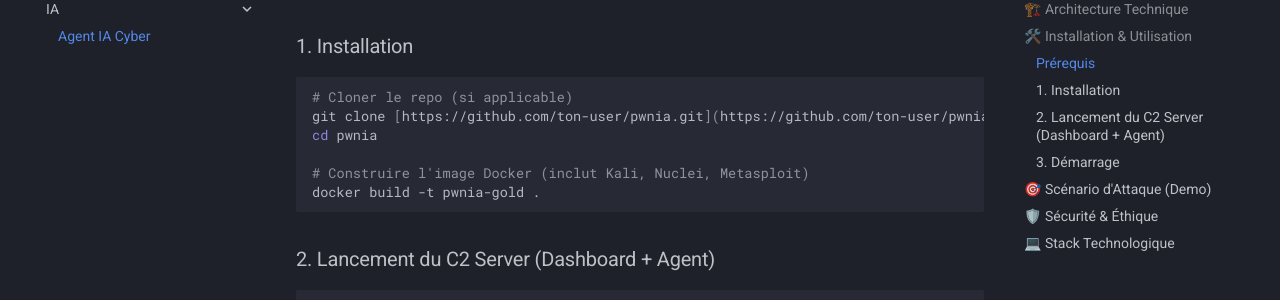
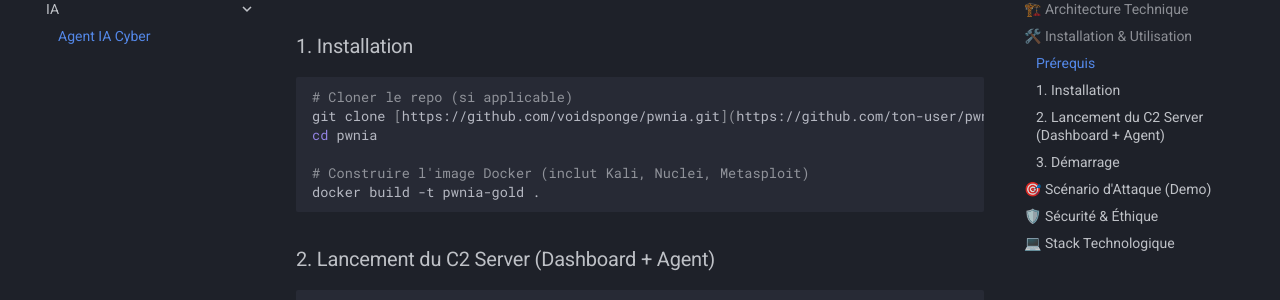
Before and after one commit to voidsponge/portfolio, an MkDocs documentation site: the page built from docs/ia/agent-ia.md, in a window 1280 px wide and 900 px high, scrolled down 1669 px. Shown: the part 153-453 px from the top of the window. Built offline with MkDocs 1.6.1 and Material for MkDocs 9.7.7, drawn with Linux system fonts in a browser that asks for light colours; some of the changed lines change nothing that is shown.

Commit message:
Fix repository URL in installation instructions

````diff
--- a/docs/ia/agent-ia.md
+++ b/docs/ia/agent-ia.md
@@ -52,7 +52,7 @@ L'agent repose sur une architecture modulaire dockerisée :
 ### 1. Installation
 ```bash
 # Cloner le repo (si applicable)
-git clone [https://github.com/ton-user/pwnia.git](https://github.com/ton-user/pwnia.git)
+git clone [https://github.com/voidsponge/pwnia.git](https://github.com/ton-user/pwnia.git)
 cd pwnia
 
 # Construire l'image Docker (inclut Kali, Nuclei, Metasploit)
````
